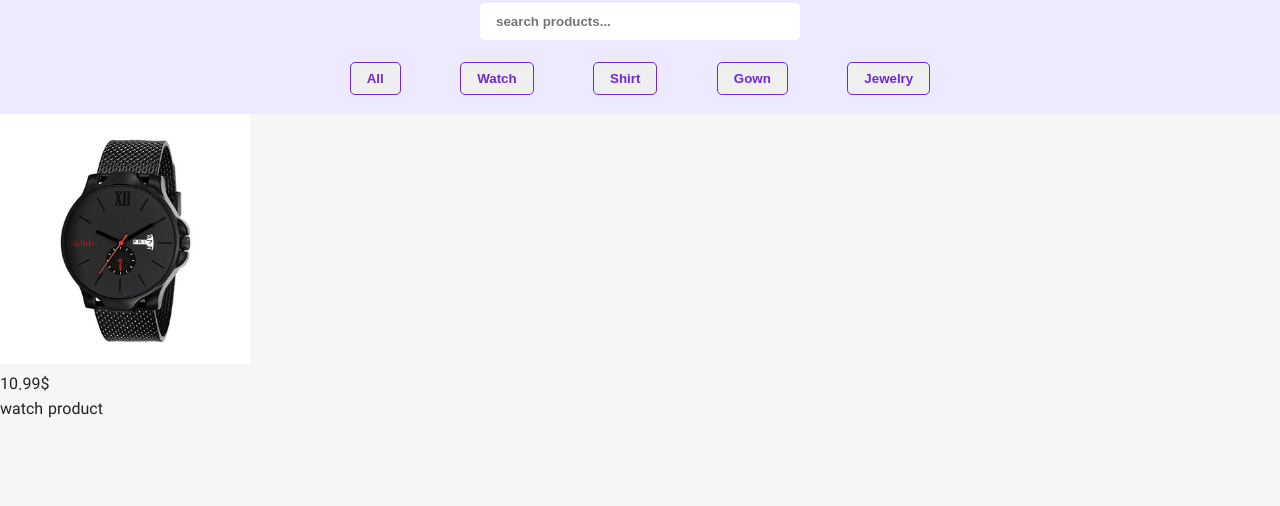
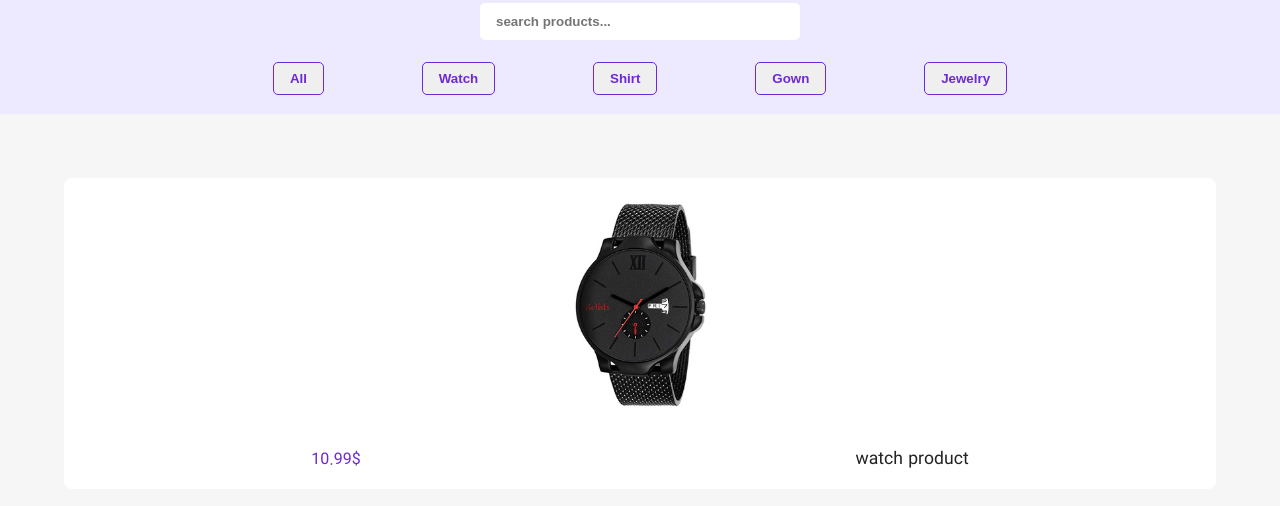
Before and after one commit to mohammaderfankh/searchProject, a plain HTML site: page index.html in a window 1280 px wide. Shown: the part 56-562 px from the top of the page. Drawn offline with Linux system fonts and the light colour scheme.

Commit message:
style products section

```diff
--- a/style/style.css
+++ b/style/style.css
@@ -82,3 +82,52 @@ body {
     background-color: var(--primaryColor);
     color: var(--mainWhite);
 }
+
+.products {
+    padding: 4rem 0;
+}
+
+
+.product-center {
+    width: 90vw;
+    margin: 0 auto;
+    max-width: 1170px;
+    display: grid;
+    grid-template-columns: repeat(auto-fit, minmax(260px, 1fr));
+    grid-column-gap: 3rem;
+    grid-row-gap: 5rem;
+}
+
+.product {
+    display: flex;
+    flex-direction: column;
+    align-items: center;
+    justify-content: center;
+    background-color: var(--mainWhite);
+    border-radius: 8px;
+    padding-bottom: 1rem;
+}
+
+.caption {
+    width: 100%;
+    display: flex;
+    justify-content: space-around;
+    align-items: center;
+    margin-top: 10px;
+}
+
+.price-caption {
+    color: var(--primaryColor);
+}
+
+.name-caption {
+    color: var(--mainBlack);
+    font: bold;
+    font-size: 1.1rem;
+}
+
+@media (min-width: 600px) {
+    .filter-box {
+        width: 65%;
+    }
+}
```
